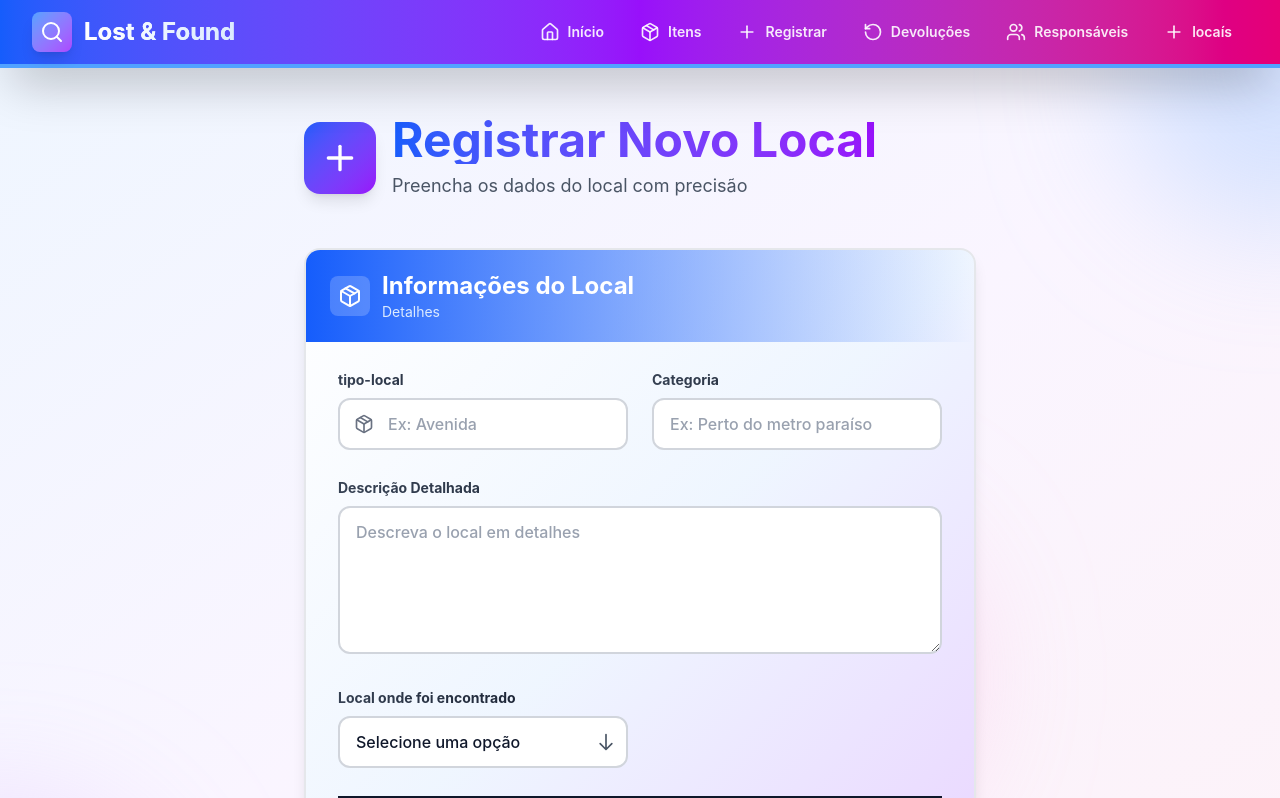
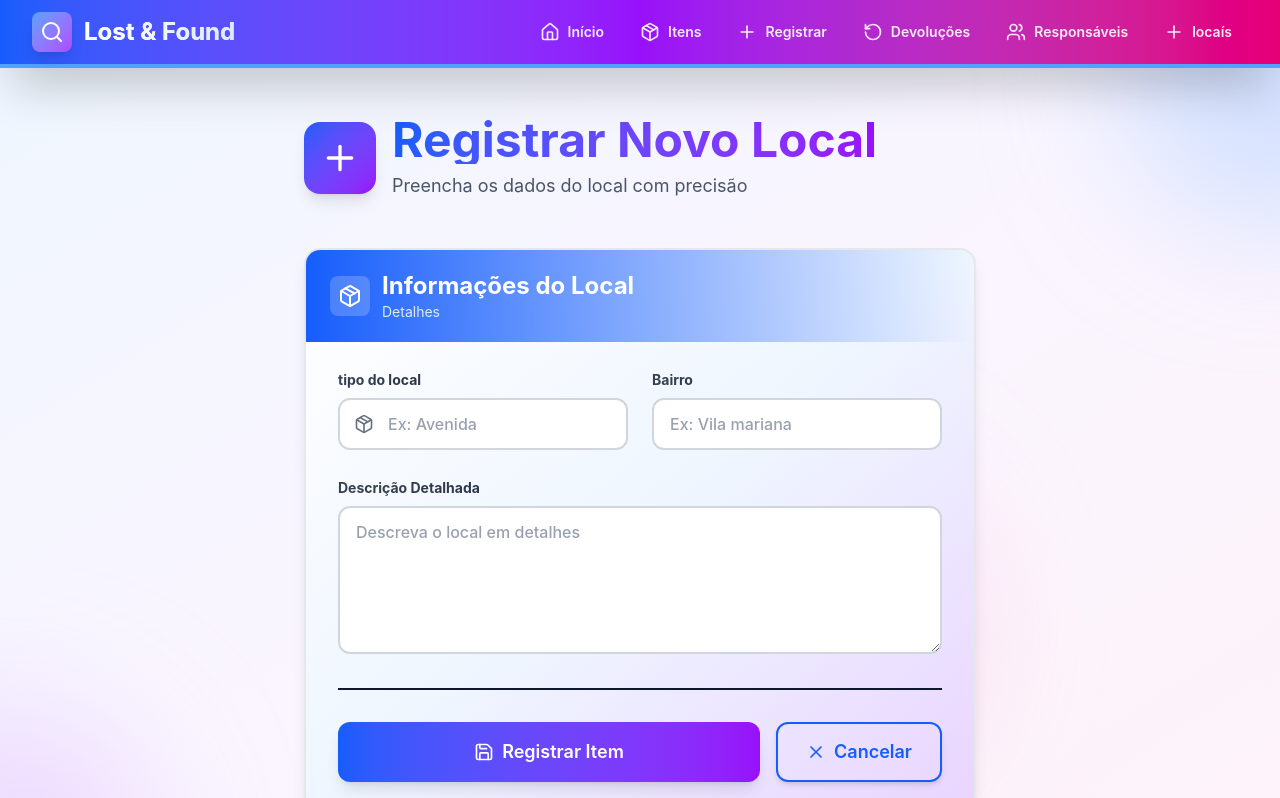
Before and after one commit to impacta-gb/ap2-frontend-next-js-ditko-br, a Next.js app: page /locais/new in a window 1280 px wide. Shown: the top 798 px of the page. Built offline with nearby package versions, Linux system fonts and the light colour scheme.

Commit message:
Correção de bugs na criação de local

```diff
--- a/app/locais/new/page.tsx
+++ b/app/locais/new/page.tsx
@@ -128,7 +128,7 @@ export default function NewLocalPage() {
               {/* Row 1: Nome and Categoria */}
               <div className="grid grid-cols-1 md:grid-cols-2 gap-6">
                 <Input
-                  label="tipo-local"
+                  label="tipo do local"
                   name="tipo"
                   value={formData.tipo}
                   onChange={handleChange}
@@ -138,12 +138,12 @@ export default function NewLocalPage() {
                 />
 
                 <Input
-                  label="Categoria"
-                  name="categoria"
-                  value={formData.descricao}
+                  label="Bairro"
+                  name="bairro"
+                  value={formData.bairro}
                   onChange={handleChange}
-                  error={errors.categoria}
-                  placeholder="Ex: Perto do metro paraíso"
+                  error={errors.bairro}
+                  placeholder="Ex: Vila mariana"
                 />
               </div>
 
@@ -159,18 +159,7 @@ export default function NewLocalPage() {
                 rows={5}
               />
 
-              {/* Row 3: Seleções */}
-              <div className="grid grid-cols-1 md:grid-cols-2 gap-6">
-                <Select
-                  label="Local onde foi encontrado"
-                  name="item_id"
-                  value={formData.item_id}
-                  onChange={handleChange}
-                  error={errors.local_id}
-                  options={localOptions}
-                />
 
-              </div>
 
               {/* Actions */}
               <div className="flex flex-col sm:flex-row gap-4 pt-8 border-t-2 border-gradient-to-r from-blue-200 to-purple-200 dark:border-purple-700/50">
```
